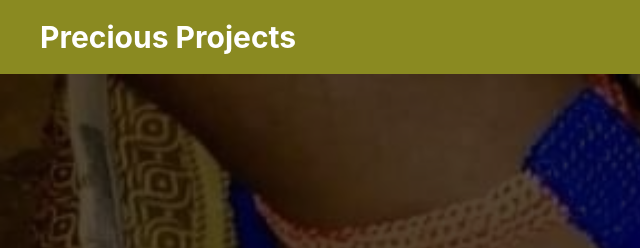
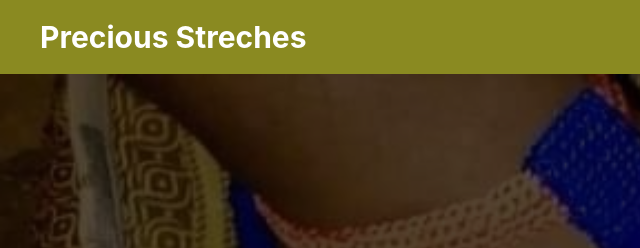
Before and after one commit to kingsley-sunny/precious-stretches, a plain HTML site: page index.html in a window 1280 px wide. Shown: the top 248 px of the page, 0-640 px from the left. Drawn offline with Linux system fonts and the light colour scheme.

Commit message:
done with the website

```diff
--- a/index.html
+++ b/index.html
@@ -4,14 +4,14 @@
     <meta charset="UTF-8">
     <meta http-equiv="X-UA-Compatible" content="IE=edge">
     <meta name="viewport" content="width=device-width, initial-scale=1.0">
-    <title>Document</title>
+    <title>Precious Streches</title>
     <link rel="stylesheet" href="styles.css">
 </head>
 <body>
     <header>
         <div class="container header-main">
             <div class="header-container">
-                <h2 class="header">Precious Projects</h2>
+                <h2 class="header">Precious Streches</h2>
                 <button class="burger">
                     =
                 </button>
```
